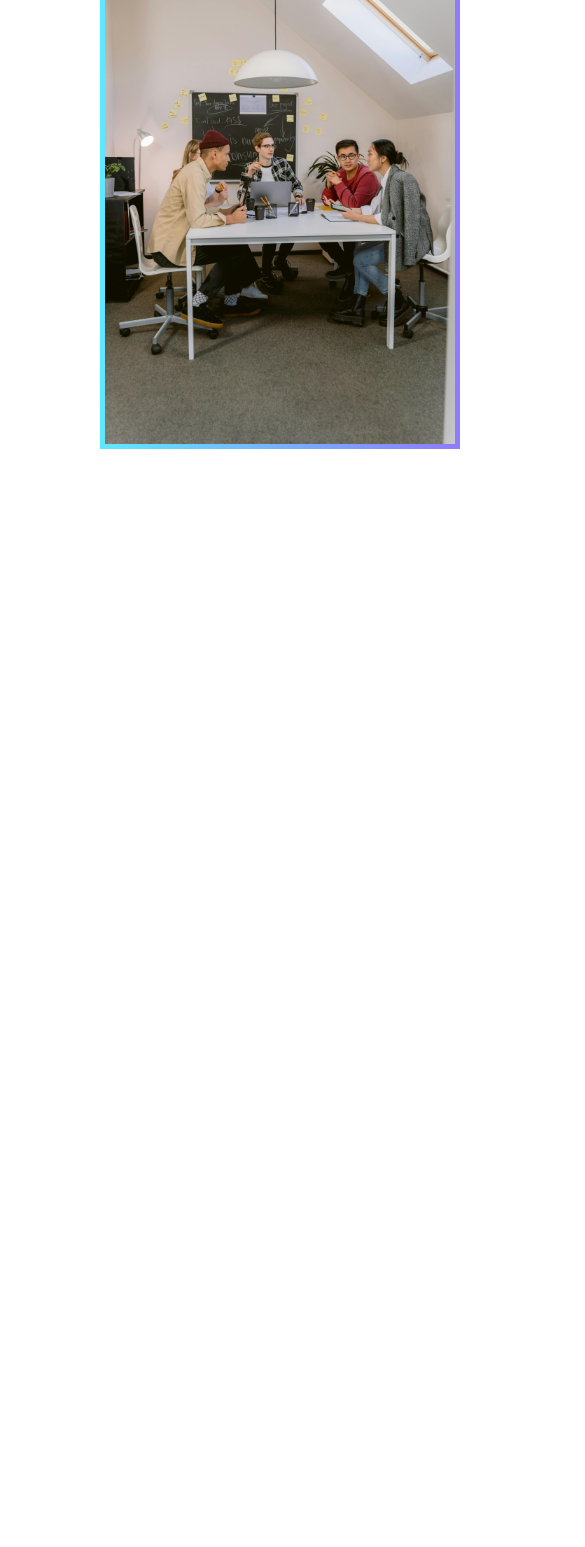
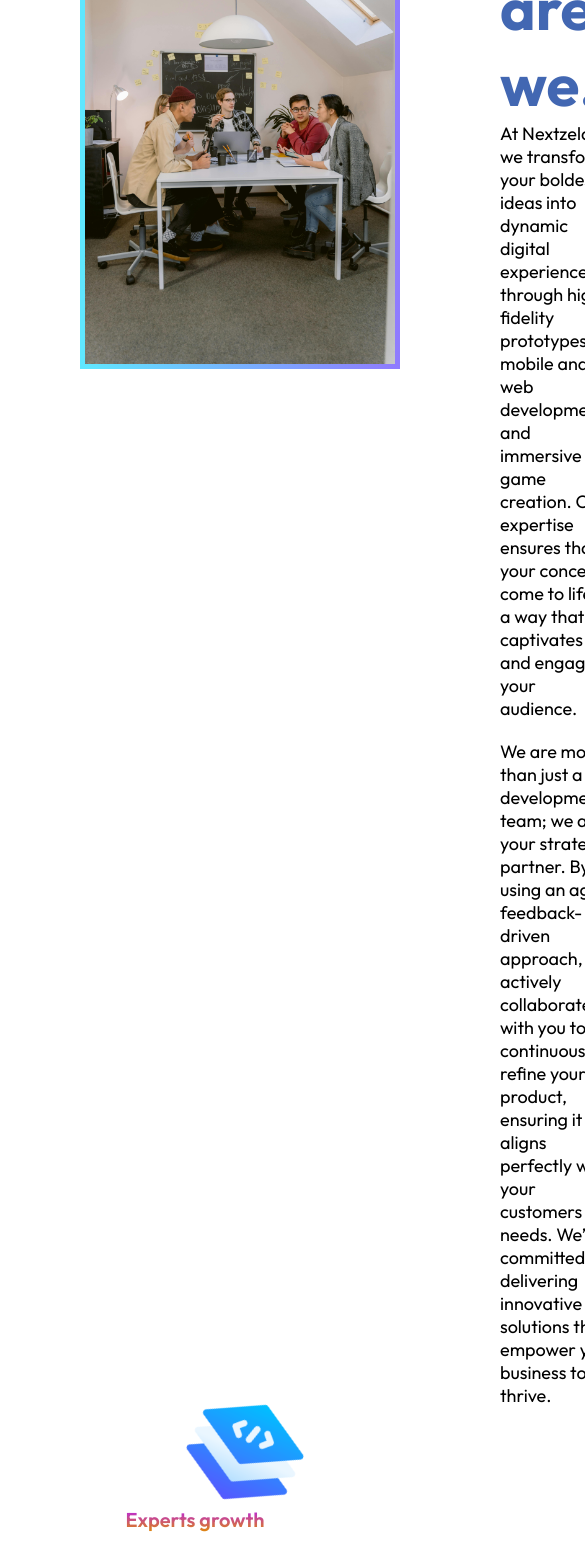
Before and after one commit to udarasahan/nextzela-company-website, a React (Vite) app: page / in a window 390 px wide. Shown: the part 1300-2847 px from the top of the page, 585 px wide, since content can reach past the window. Built offline with nearby package versions, Linux system fonts and the light colour scheme.

Commit message:
about page made responsive step 1

```diff
--- a/src/Componants/About/About.css
+++ b/src/Componants/About/About.css
@@ -55,6 +55,24 @@
     display: flex;
     flex-direction: column;
     gap: 20px;
+}
+
+.middle {
+    position: relative;
+}
+
+.middle img {
+    position: absolute;
+    max-width: 160px;
+    rotate: 25deg;
+    right: 10px;
+    top: -10px;
+    transition: 0.5s;
+    mix-blend-mode: multiply;
+}
+
+.middle img:hover {
+    transform: scale(1.05);
 }
 
 .growth {
@@ -136,3 +154,54 @@
     background: linear-gradient(256deg, #a76e6e42 100%, #41acbf 20%);
     box-shadow: 0 10px 20px rgba(0, 0, 0, 0.5), 0 0 30px rgba(67, 242, 255, 0.6);
 }
+
+@media (max-width: 1200px) {
+    .about {
+        padding: 100px 80px;
+    }
+    .about-content {
+        gap: 100px;
+    }
+    .about-left img {
+        max-width: 320px;
+    }
+    .about-right h1 {
+        font-size: 60px;
+    }
+    .about-right p {
+        font-size: 20px;
+    }
+    .middle img {
+        max-width: 110px;
+    }
+    .growth {
+        margin-top: 100px;
+    }
+    .growth-upper h1 {
+        font-size: 60px;
+    }
+    .growth-upper p {
+        font-size: 18px;
+    }
+}
+
+@media (max-width: 1021px) {
+    .about-right p {
+        font-size: 18px;
+    }
+    .about-left img {
+        max-width: 310px;
+    }
+    .growth-lower img {
+        max-width: 70px;
+    }
+    .growth-lower h1 {
+        font-size: 40px;
+    }
+    .growth-lower p {
+        font-size: 20px;
+    }
+    .growth-content {
+        padding: 15px 10px;
+    }
+}
--- a/src/Componants/About/About.jsx
+++ b/src/Componants/About/About.jsx
@@ -24,6 +24,9 @@
                 </div>
             </div>
         </div>
+        <div className="middle">
+            <img src={assets.image1} alt="" />
+        </div>
         <div className="growth">
             <p className="topic">Experts growth</p>
             <div className="growth-upper">
```
